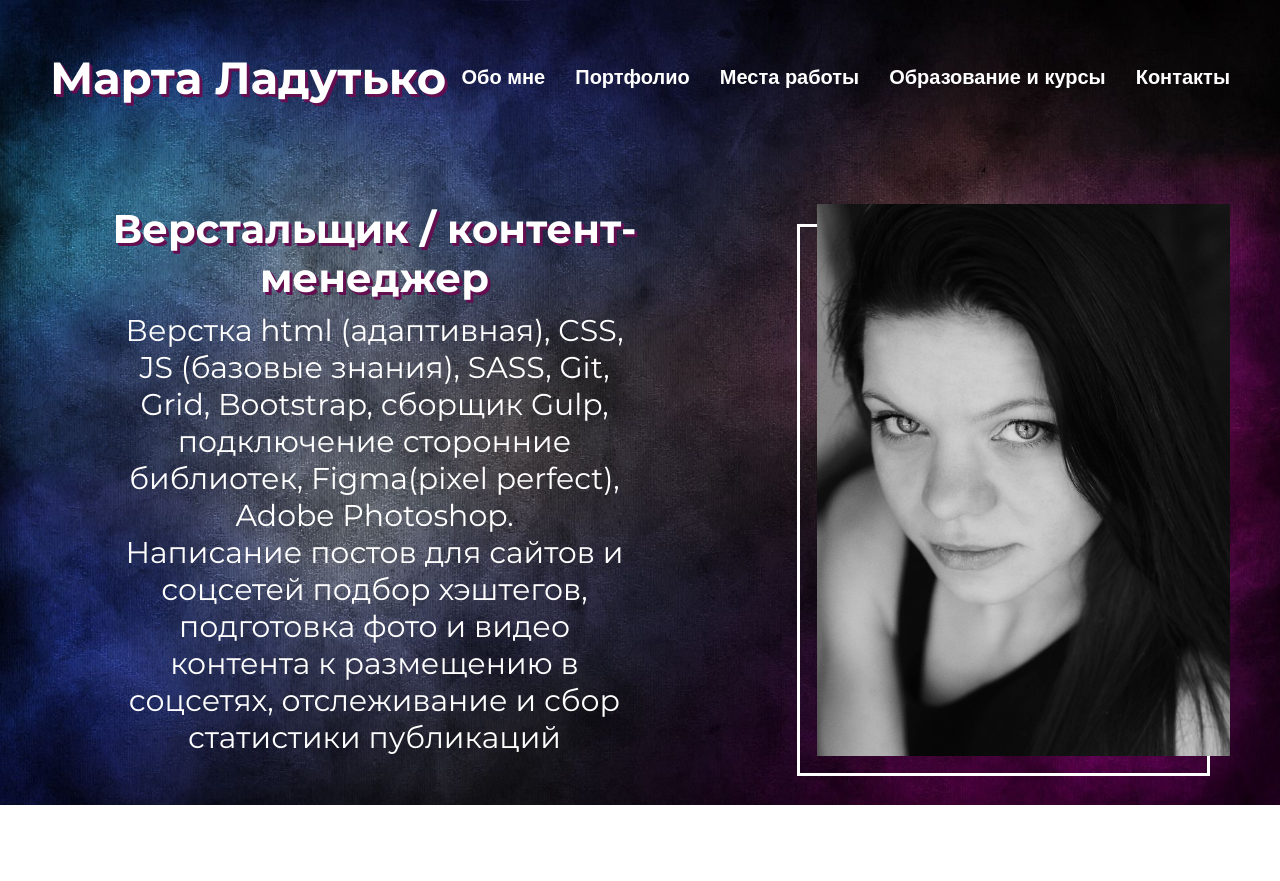
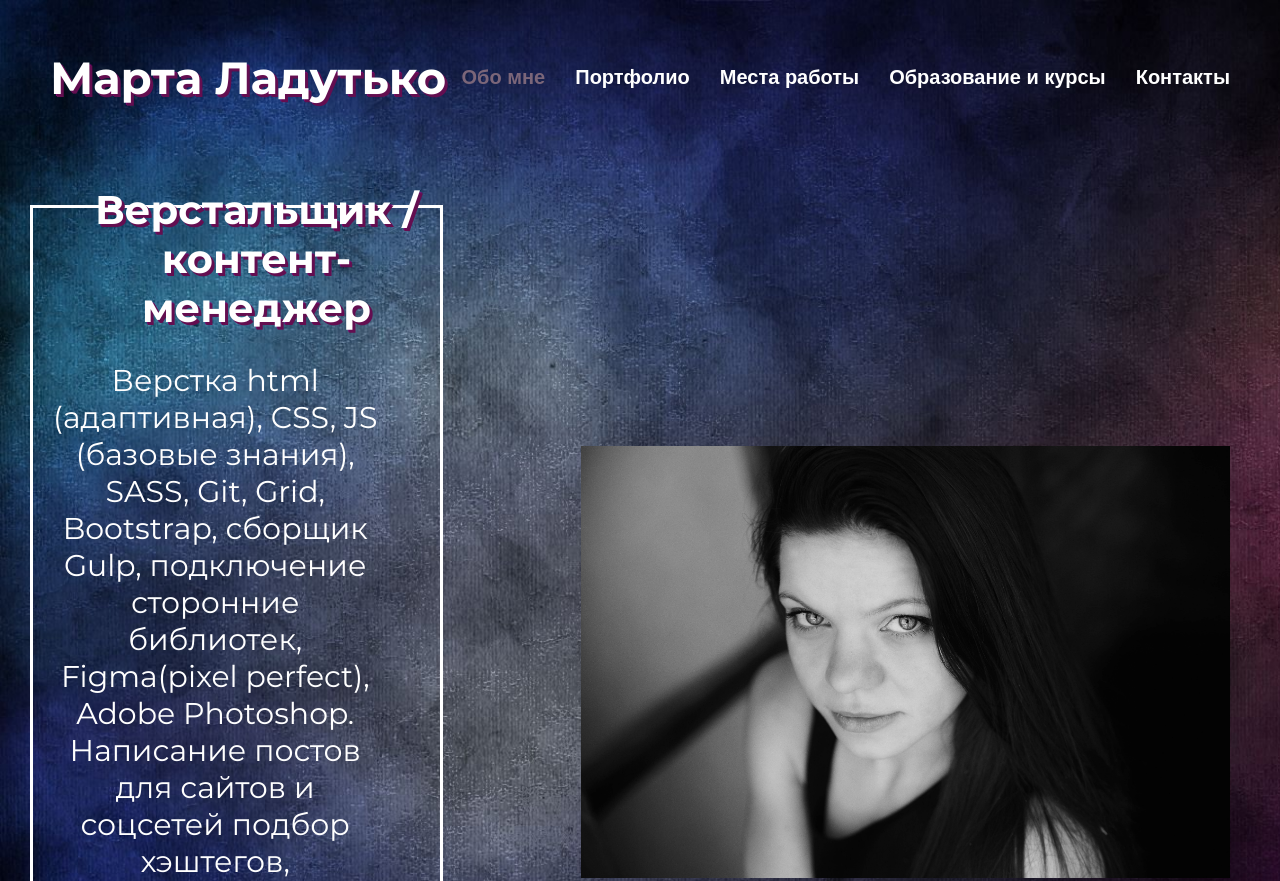
Before and after one commit to MartaLad/CV2, a plain HTML site: page index.html in a window 1280 px wide. Shown: the top 881 px of the page. Before the commit the page ends 805 px from the top, so only its background shows below. Drawn offline with Linux system fonts and the light colour scheme.

Commit message:
Add files via upload

```diff
--- a/style.css
+++ b/style.css
@@ -126,6 +126,10 @@ body {
     margin-right: 30px;
 }
 
+.tabs-nav__btn--active {
+    color: #7b6679;
+}
+
 .tabs-nav__btn {
     position: relative;
     font-size: 30px;
@@ -170,7 +174,7 @@ color: #ff7df4;
     justify-content: space-between;
 }
 
-.about__left {
+.about__right {
     width: 55%;
     display: flex;
     justify-content: center;
@@ -182,7 +186,7 @@ color: #ff7df4;
 .about__title {
     font-size: 40px;
     color: white;
-    margin-bottom: 10px;
+    margin-bottom: 30px;
     text-align: center;
     text-shadow: 3px 3px #640e50, 2px 2px #7e0573;
 }
@@ -194,17 +198,17 @@ color: #ff7df4;
     text-align: center;
 }
 
-.about__right {
+.about__left {
     position: relative;
     width: 35%;
 }
 
-.about__right-photo {
+.about__left-photo {
     height: 100%;
     object-fit: cover;
 }
 
-.about__right::after {
+.about__left::after {
     content: '';
     position: absolute;
     border: 3px solid white;
@@ -355,12 +359,12 @@ font-size: 20px;
         align-items: center;
     }
 
-    .about__left {
+    .about__right {
         width: 100%;
         margin-bottom: 30px;
     }
 
-    .about__right {
+    .about__left {
         width: 50%;
     }
 }
```
Lines whose indentation alone changed are shown as unchanged.
